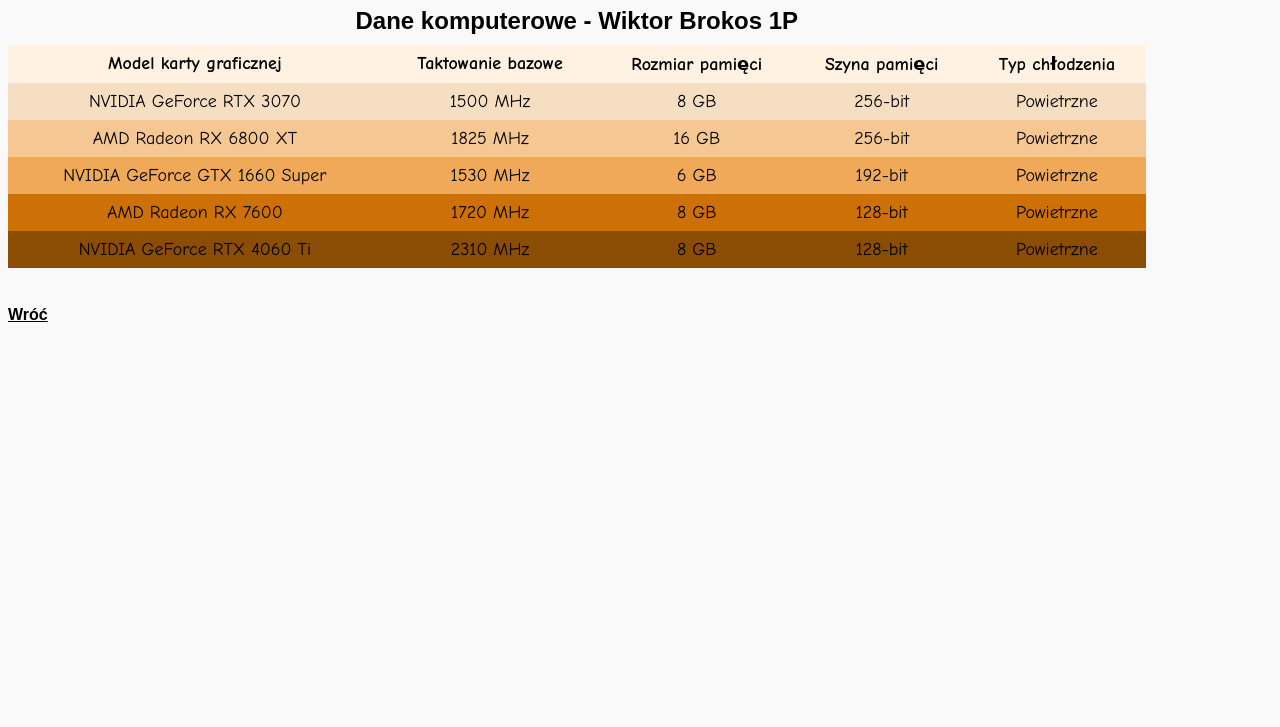
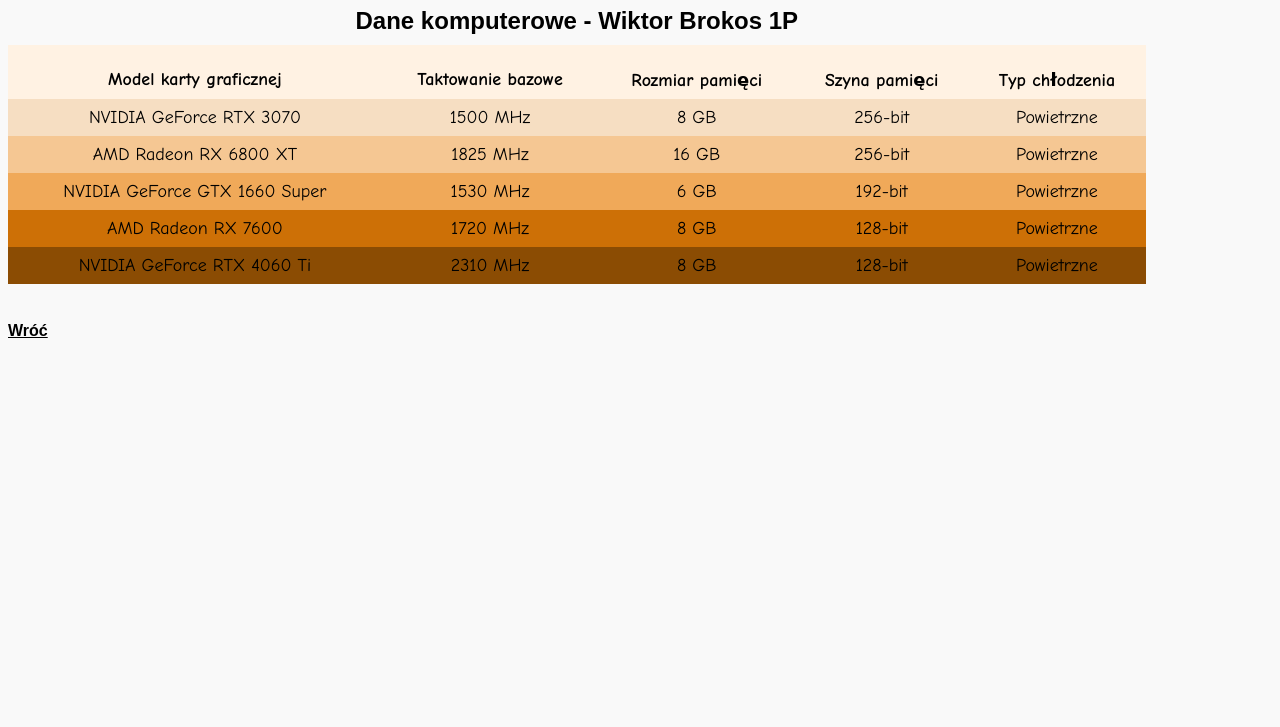
Before and after one commit to 65wino/Praca-domowa-pr-ba-2, a plain HTML site: page tabela_brokos.html in a window 1280 px wide. Shown: the part 73-800 px from the top of the page. Drawn offline with Linux system fonts and the light colour scheme.

Commit message:
Update tabela_brokos.html

```diff
--- a/tabela_brokos.html
+++ b/tabela_brokos.html
@@ -44,6 +44,13 @@
     <table>
         <caption>Dane komputerowe - Wiktor Brokos 1P</caption>
         <thead>
+            <tr style="background-color: #FFF2E3;">
+                <th></th>
+                <th></th>
+                <th></th>
+                <th></th>
+                <th></th>
+            </tr>
               <tr style="background-color: #FFF2E3;">
                 <th>Model karty graficznej</th>
                 <th>Taktowanie bazowe</th>
```
